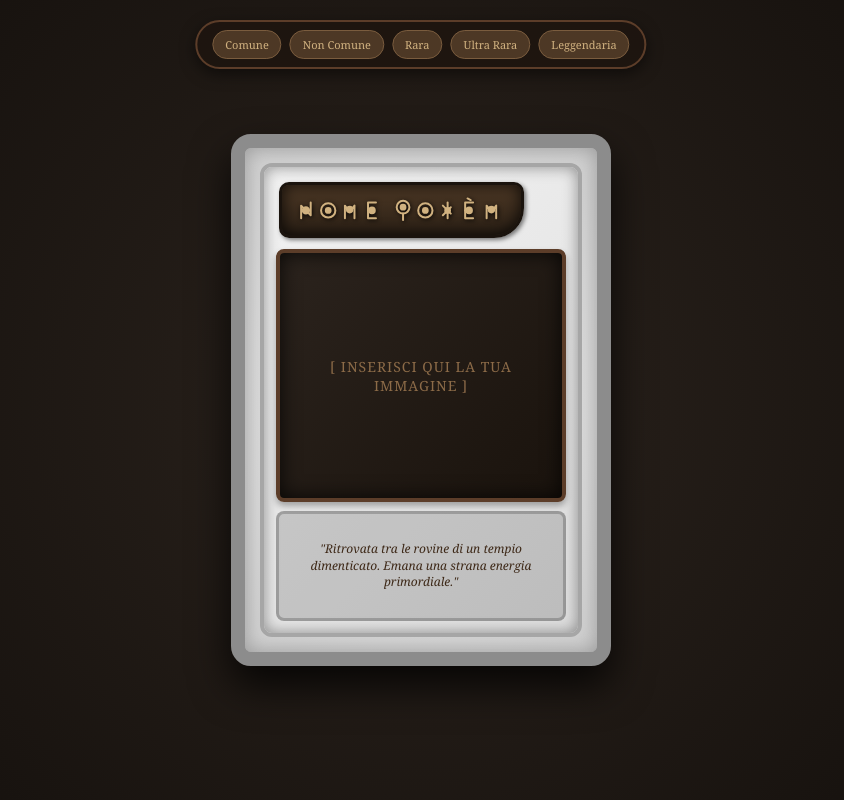
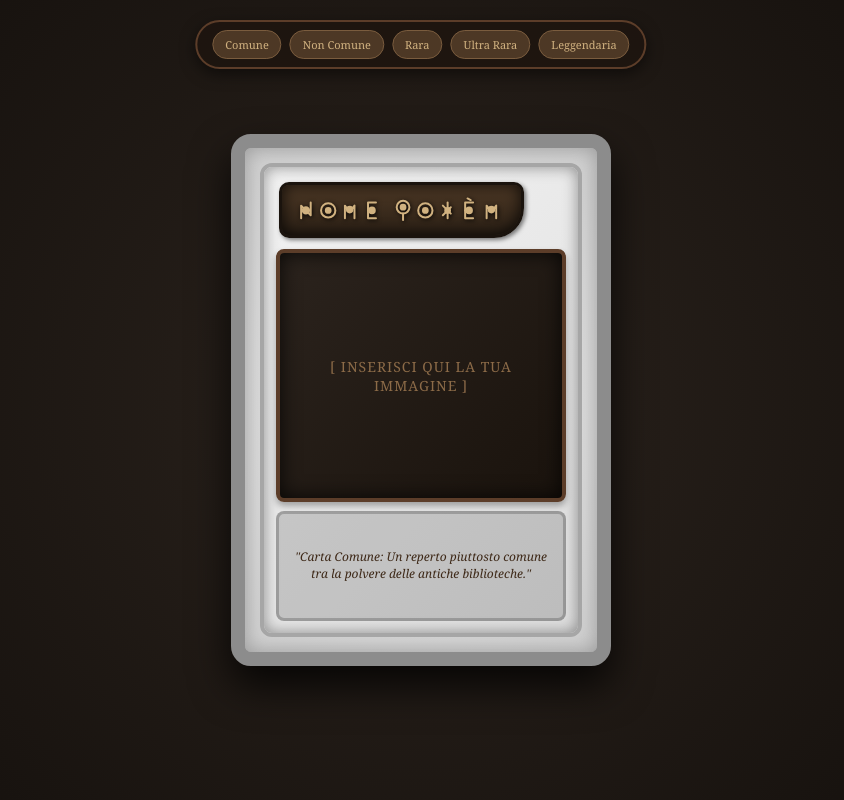
Before and after one commit to claudio-git-poke/cornice, a plain HTML site: page index.html in a window 1280 px wide. Both pictures are taken after a click on the button "Comune". Shown: the whole page, without its empty margins (219-1063 px from the left). Drawn offline with Linux system fonts and the light colour scheme.

Commit message:
Update index.html

```diff
--- a/index.html
+++ b/index.html
@@ -50,7 +50,7 @@
             color: #fff;
         }
 
-        /* Contenitore principale della carta (I colori cambiano tramite classi JavaScript) */
+        /* Contenitore principale della carta */
         .pokemon-card {
             width: 380px;
             height: 532px;
@@ -262,7 +262,7 @@
 
             <div class="card-description-box">
                 <p class="card-description-text" id="descText">
-                    "Ritrovata tra le rovine di un tempio dimenticato. Emana una strana energia primordiale."
+                    "Carta Comune: Un reperto piuttosto comune tra la polvere delle antiche biblioteche."
                 </p>
             </div>
 
@@ -274,12 +274,12 @@
             const card = document.getElementById('pokemonCard');
             const descText = document.getElementById('descText');
 
-            // Rimuove tutte le classi di rarità precedenti
+            // Rimuove e aggiorna la classe della carta
             card.className = 'pokemon-card ' + rarityClass;
 
-            // Cambia il testo descrittivo in base alla rarità scelta
+            // Aggiorna il testo descrittivo in base alla rarità scelta
             switch(rarityClass) {
-                comune:
+                case 'comune':
                     descText.innerText = '"Carta Comune: Un reperto piuttosto comune tra la polvere delle antiche biblioteche."';
                     break;
                 case 'non-comune':
```
